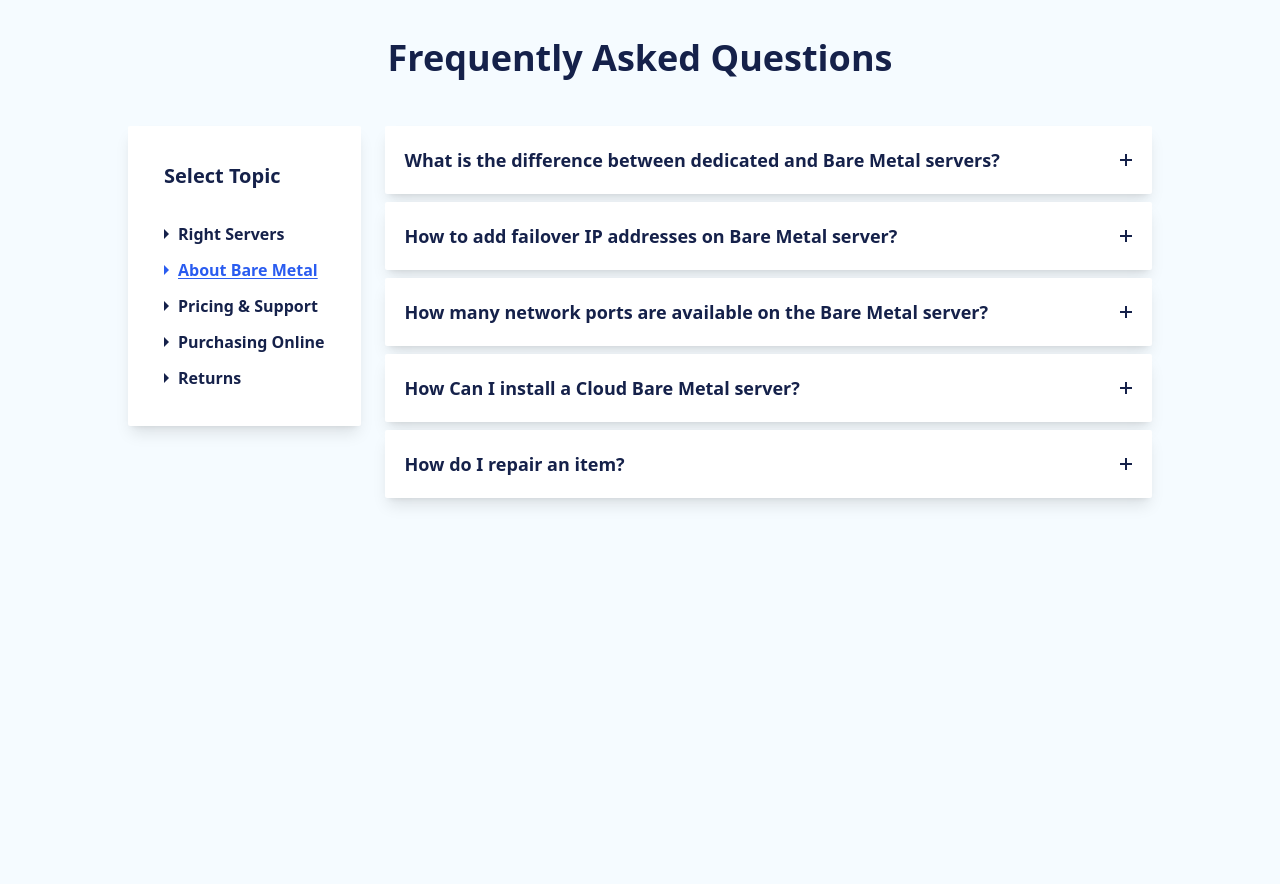
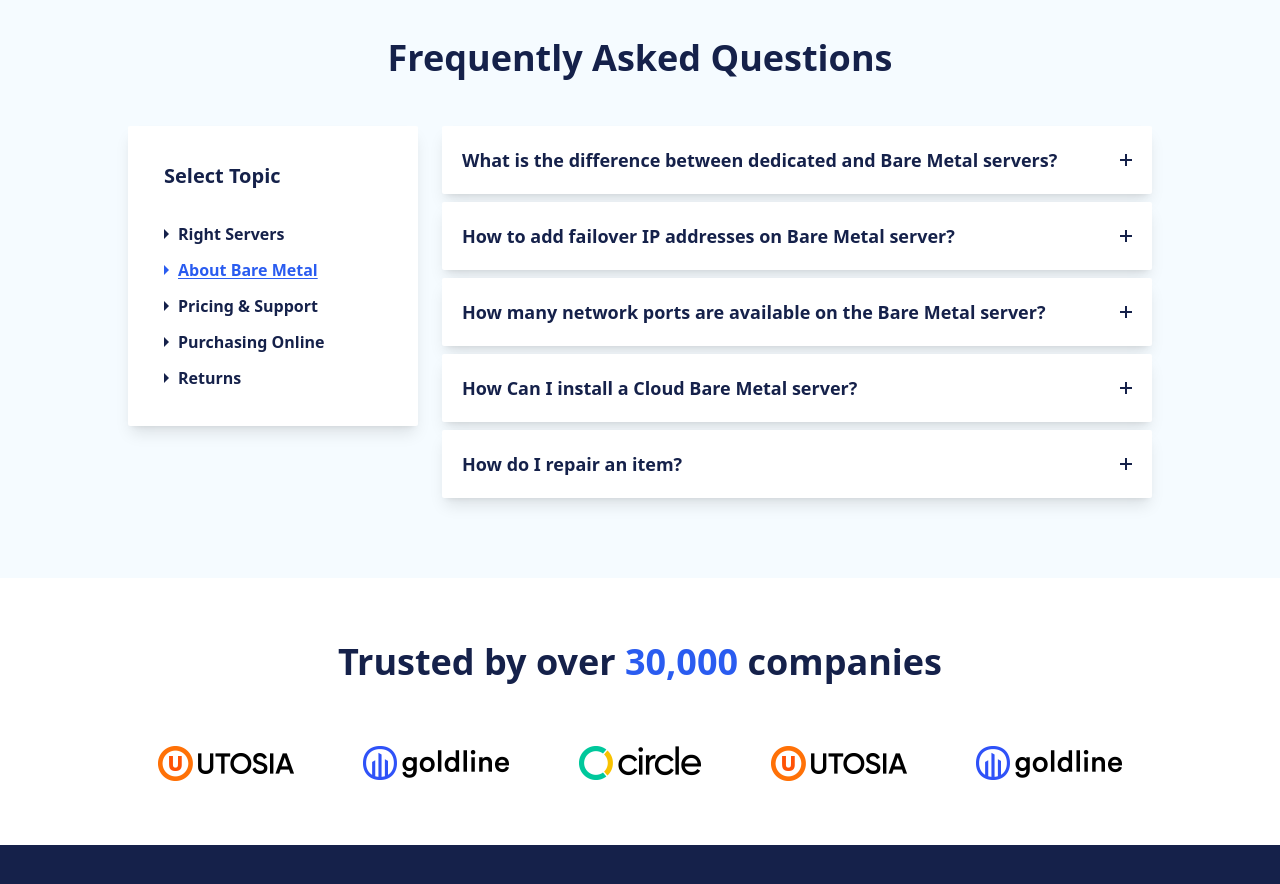
Before and after one commit to shovasarker/right-servers-with-tailwind, a website: page index.html in a window 1280 px wide. Shown: the part 5500-6384 px from the top of the page. Before the commit the page ends 6078 px from the top, so only its background shows below. Drawn offline with Linux system fonts and the light colour scheme.

Commit message:
Client Section and Empty Footer Section Addded

```diff
--- a/index.html
+++ b/index.html
@@ -848,7 +848,7 @@
             <section class="container px-8 lg:px-16 xl:px-32 mb-20">
                 <h1 class="text-2xl md:text-4xl font-bold text-title mb-12 text-center">Frequently Asked Questions</h1>
                 <div class="flex flex-col lg:flex-row items-start gap-6">
-                    <aside class="bg-white p-9 rounded-sm shadow-lg hidden lg:block">
+                    <aside class="lg:w-[250px] xl:w-[290px] bg-white p-9 rounded-sm shadow-lg hidden lg:block">
                         <h3 class="text-xl font-bold text-title">Select Topic</h3>
                         <ul class="text-base text-title font-bold mt-8">
                             <li class="faq-list-item">Right Servers</li>
@@ -945,9 +945,27 @@
             </section>
             <!-- FAQ Section End -->
 
-
+            <!-- clients section start -->
+            <section class="bg-white">
+                <div class="container py-16 px-8 lg:px-16 xl:px-32">
+                    <h1 class="text-center text-3xl leading-loose md:text-4xl  font-bold text-title mb-16">Trusted by
+                        over <span class="text-btnBlue">30,000</span> companies</h1>
+                    <div class="flex justify-evenly items-center flex-wrap gap-10">
+                        <img src="./images/utosia-logo.png" alt="">
+                        <img src="./images/gold-line-logo.png" alt="">
+                        <img src="./images/circle-logo.png" alt="">
+                        <img src="./images/utosia-logo.png" alt="">
+                        <img src="./images/gold-line-logo.png" alt="">
+                    </div>
+                </div>
+            </section>
+            <!-- clients section end -->
         </main>
         <!-- main section end -->
+
+        <!-- footer section start -->
+        <footer class="bg-title h-96 w-full"></footer>
+        <!-- footer section end -->
 
     </body>
 
--- a/src/input.css
+++ b/src/input.css
@@ -146,25 +146,11 @@
   }
 
   .accordion-btn {
-    @apply relative w-full pr-4 text-left before:content-[""] before:absolute before:top-50p before:-translate-y-50p before:right-0 before:w-3 before:h-[2px] before:bg-title before:rotate-90 before:transition-all after:content-[""] after:absolute after:top-50p after:-translate-y-50p after:right-0 after:w-3 after:h-[2px] after:bg-title;
+    @apply relative w-full pr-4 text-left before:content-[""] before:absolute before:top-50p before:-translate-y-50p before:right-0 before:w-3 before:h-[2px] before:bg-title before:rotate-90 before:transition-all before:duration-300 after:content-[""] after:absolute after:top-50p after:-translate-y-50p after:right-0 after:w-3 after:h-[2px] after:bg-title;
   }
 
   .accordion.open .accordion-btn {
-    @apply text-btnBlue before:!rotate-0 before:bg-btnBlue before:transition-all after:bg-btnBlue transition-all;
-  }
-
-  @keyframes openAni {
-    0% {
-      height: 0%;
-      opacity: 0;
-      margin-top: 0px;
-    }
-
-    100% {
-      height: 100%;
-      opacity: 1;
-      margin-top: 20px;
-    }
+    @apply text-btnBlue before:!rotate-0 before:bg-btnBlue before:transition-all before:duration-300 after:bg-btnBlue transition-all;
   }
 
   /* *************************************
```
Also changed, not shown: dist/css/output.css.
